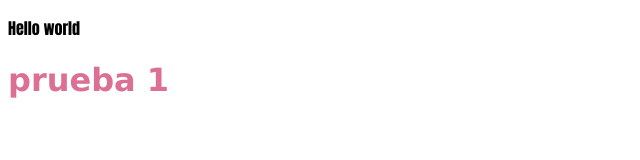
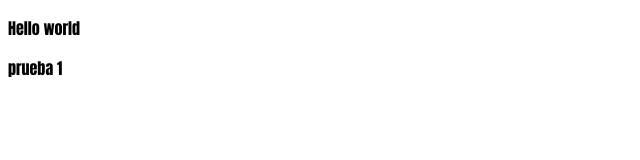
Before and after one commit to florencianania/parc-prueba, a plain HTML site: page index.html in a window 1280 px wide. Shown: the whole page, without its empty margins (0-640 px from the left). Drawn offline with Linux system fonts and the light colour scheme.

Commit message:
cambios3

```diff
--- a/index.html
+++ b/index.html
@@ -9,7 +9,7 @@
     <body>
         <header></header>
         <p>Hello world</p>
-        <h1>prueba 1</h1>
+        <p>prueba 1</p>
         <script src="script.js"></script>
     </body>
 </html>
--- a/style.css
+++ b/style.css
@@ -1,4 +1 @@
 p { font-family: Impact, Haettenschweiler, 'Arial Narrow Bold', sans-serif; font-size: medium;}
-
-
-h1 {color: palevioletred; font-family: Verdana, Geneva, Tahoma, sans-serif;}
```
